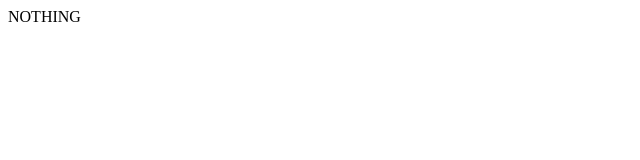
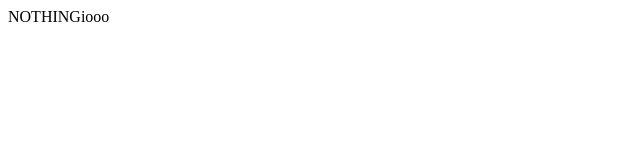
Before and after one commit to gelong1984/Tutorial, a plain HTML site: page index.html in a window 1280 px wide. Shown: the full height of the page, 0-640 px from the left. Drawn offline with Linux system fonts and the light colour scheme.

Commit message:
First initial commit

```diff
--- a/index.html
+++ b/index.html
@@ -1 +1 @@
-<html>NOTHING</html>
+<html>NOTHING</html>iooo
```
